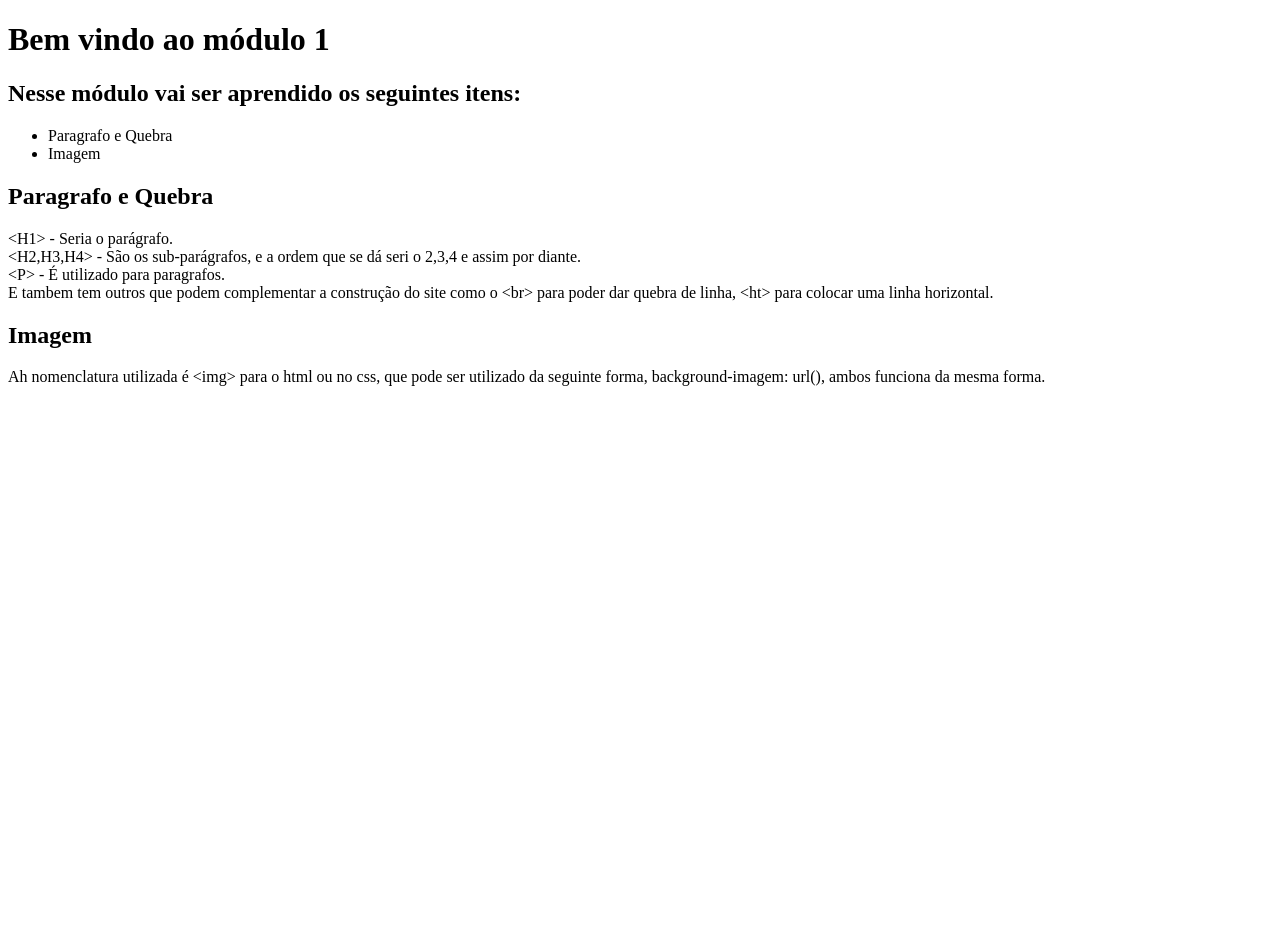
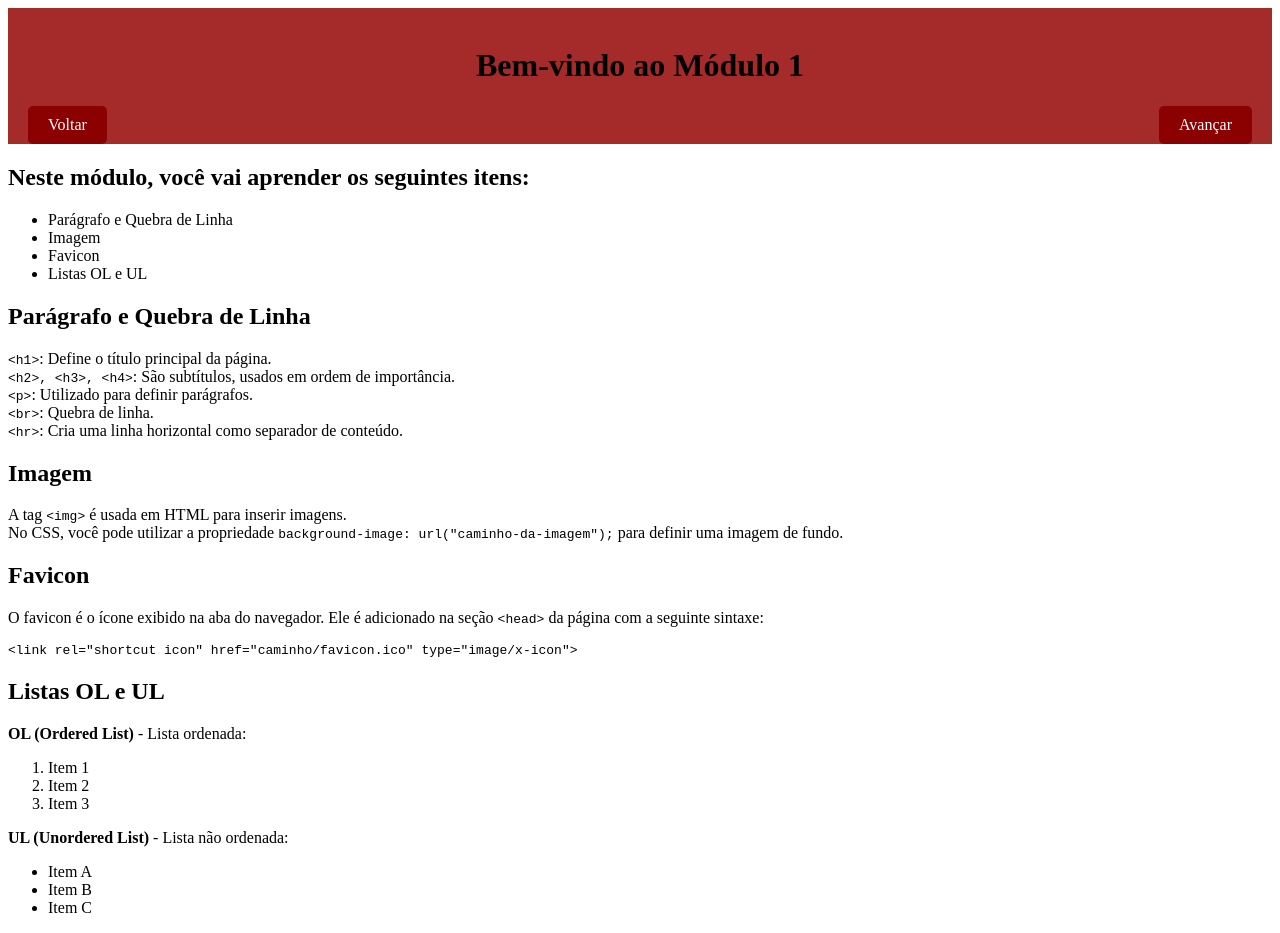
Before and after one commit to JoaoBrumati/estudos, a plain HTML site: page modulo-1/modulo-1.html in a window 1280 px wide. Before the commit the page ends 800 px from the top, so only its background shows below. Drawn offline with Linux system fonts and the light colour scheme.

Commit message:
Atualização do projeto

```diff
--- /dev/null
+++ b/modulo-1/modulo-1.css
@@ -0,0 +1,20 @@
+header{
+    background-color: brown;
+    text-align: center;
+}
+.navegacao {
+  display: flex;
+  justify-content: space-between;
+  margin: 20px;
+}
+
+.navegacao .botao {
+  padding: 10px 20px;
+  font-size: 16px;
+  background-color: #8B0000;
+  color: white;
+  border: none;
+  border-radius: 5px;
+  cursor: pointer;
+  text-decoration: none;
+}
--- a/modulo-1/modulo-1.html
+++ b/modulo-1/modulo-1.html
@@ -4,32 +4,76 @@
 <head>
     <meta charset="UTF-8">
     <meta name="viewport" content="width=device-width, initial-scale=1.0">
-    <title>Modulo 1</title>
+    <link rel="stylesheet" href="modulo-1.css">
+    <title>Módulo 1</title>
 </head>
 
 <body>
     <header>
-        <h1>Bem vindo ao módulo 1</h1>
+    </br>
+        <h1>Bem-vindo ao Módulo 1</h1>
+        <div class="navegacao">
+            <a class="botao" href="../main/index.html">Voltar</a>
+            <a class="botao" href="../modulo-2/modulo-2.html">Avançar</a>
+        </div>
+
     </header>
+
     <main>
         <section>
-            <h2>Nesse módulo vai ser aprendido os seguintes itens:</h2>
+            <h2>Neste módulo, você vai aprender os seguintes itens:</h2>
             <ul>
-                <li>Paragrafo e Quebra</li>
+                <li>Parágrafo e Quebra de Linha</li>
                 <li>Imagem</li>
+                <li>Favicon</li>
+                <li>Listas OL e UL</li>
             </ul>
         </section>
+
         <section>
-            <h1>Paragrafo e Quebra</h1>
-            <p> &ltH1&gt - Seria o parágrafo. </br>
-                &ltH2,H3,H4&gt - São os sub-parágrafos, e a ordem que se dá seri o 2,3,4 e assim por diante. </br>
-                &ltP&gt - É utilizado para paragrafos. </br>
-                E tambem tem outros que podem complementar a construção do site como o &ltbr&gt para poder dar quebra de linha, &ltht&gt para colocar uma linha horizontal.
+            <h2>Parágrafo e Quebra de Linha</h2>
+            <p>
+                <code>&lt;h1&gt;</code>: Define o título principal da página. <br>
+                <code>&lt;h2&gt;, &lt;h3&gt;, &lt;h4&gt;</code>: São subtítulos, usados em ordem de importância. <br>
+                <code>&lt;p&gt;</code>: Utilizado para definir parágrafos. <br>
+                <code>&lt;br&gt;</code>: Quebra de linha. <br>
+                <code>&lt;hr&gt;</code>: Cria uma linha horizontal como separador de conteúdo.
             </p>
-            <h1>Imagem</h1>
+        </section>
+
+        <section>
+            <h2>Imagem</h2>
             <p>
-                Ah nomenclatura utilizada é &ltimg&gt para o html ou no css, que pode ser utilizado da seguinte forma, background-imagem: url(), ambos funciona da mesma forma.
+                A tag <code>&lt;img&gt;</code> é usada em HTML para inserir imagens. <br>
+                No CSS, você pode utilizar a propriedade <code>background-image: url("caminho-da-imagem");</code> para
+                definir uma imagem de fundo.
             </p>
+        </section>
+
+        <section>
+            <h2>Favicon</h2>
+            <p>
+                O favicon é o ícone exibido na aba do navegador. Ele é adicionado na seção <code>&lt;head&gt;</code> da
+                página com a seguinte sintaxe:
+            </p>
+            <pre><code>&lt;link rel="shortcut icon" href="caminho/favicon.ico" type="image/x-icon"&gt;</code></pre>
+        </section>
+
+        <section>
+            <h2>Listas OL e UL</h2>
+            <p><strong>OL (Ordered List)</strong> - Lista ordenada:</p>
+            <ol>
+                <li>Item 1</li>
+                <li>Item 2</li>
+                <li>Item 3</li>
+            </ol>
+
+            <p><strong>UL (Unordered List)</strong> - Lista não ordenada:</p>
+            <ul>
+                <li>Item A</li>
+                <li>Item B</li>
+                <li>Item C</li>
+            </ul>
         </section>
     </main>
 </body>
--- /dev/null
+++ b/modulo-2/modulo-2.css
@@ -0,0 +1,22 @@
+header{
+    background-color: brown;
+    text-align: center;
+}
+.navegacao{
+    display: flex;
+    justify-content: space-between;
+}
+.navegacao .botao {
+  padding: 10px 20px;
+  font-size: 16px;
+  background-color: #8B0000;
+  color: white;
+  border: none;
+  border-radius: 5px;
+  cursor: pointer;
+  text-decoration: none;
+}
+.em-breve{
+  font-size: 100px;
+  text-align: center;
+}
--- /dev/null
+++ b/modulo-3/modulo-3.css
@@ -0,0 +1,22 @@
+header{
+    background-color: brown;
+    text-align: center;
+}
+.navegacao{
+    display: flex;
+    justify-content: space-between;
+}
+.navegacao .botao {
+  padding: 10px 20px;
+  font-size: 16px;
+  background-color: #8B0000;
+  color: white;
+  border: none;
+  border-radius: 5px;
+  cursor: pointer;
+  text-decoration: none;
+}
+.em-breve{
+  text-align: center;
+  font-size: 100px;
+}
--- /dev/null
+++ b/modulo-4/modulo-4.css
@@ -0,0 +1,18 @@
+header{
+    background-color: brown;
+    text-align: center;
+}
+.navegacao{
+    display: flex;
+    justify-content: space-between;
+}
+.navegacao .botao {
+  padding: 10px 20px;
+  font-size: 16px;
+  background-color: #8B0000;
+  color: white;
+  border: none;
+  border-radius: 5px;
+  cursor: pointer;
+  text-decoration: none;
+}
--- a/modulo-4/style_formulario.css
+++ /dev/null
@@ -1,12 +0,0 @@
-header{
-    background-image: linear-gradient(to right, #8B0000, #FF6347, #FFDAB9);
-}
-.h1-header{
-    padding: 10px 10px;
-    text-align: center;
-}
-nav > a{
-    color: white;
-    text-decoration: none;
-    padding: 10px;
-}
```
Also changed, not shown: main/index.html (+1 -1 lines), modulo-2/modulo-2.html (added, +22 -0 lines), modulo-3/modulo-3.html (added, +22 -0 lines), modulo-4/modulo-4.html (renamed from modulo-4/formulario.html, +7 -5 lines).
